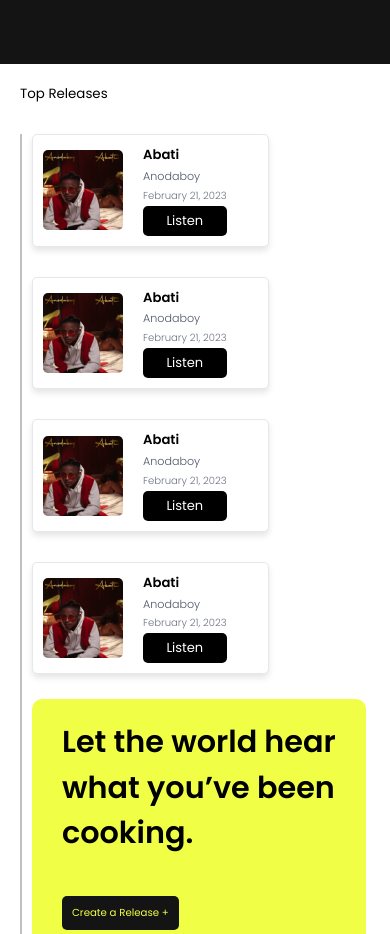
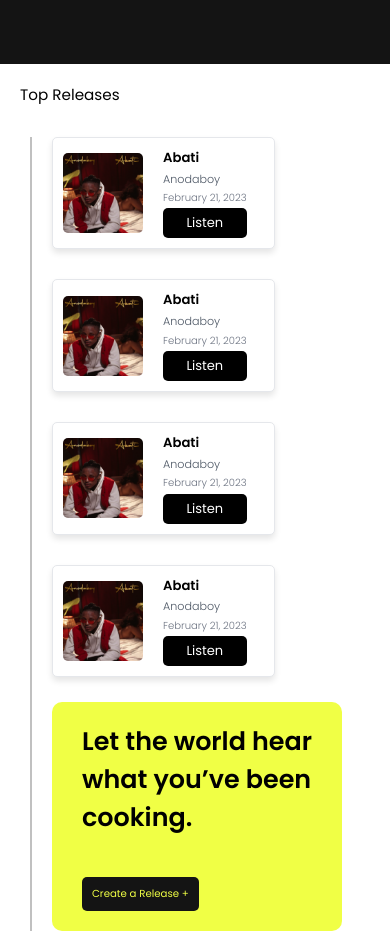
Before and after one commit to enochmakafui/Muskid-Test, a plain HTML site: page index.html in a window 390 px wide. Shown: the part 780-1714 px from the top of the page. Drawn offline with Linux system fonts and the light colour scheme.

Commit message:
fix text sizes

```diff
--- a/style.css
+++ b/style.css
@@ -173,8 +173,7 @@ img {
   transform: translateY(8rem);
 }
 .section h2 {
-  font-size: clamp(1.1rem, 0.677rem + 1.692vw, 2.2rem);
-  font-weight: 400;
+  font-size: clamp(1.5rem, 1rem + 1.333vw, 2.2rem);  font-weight: 400;
   margin-bottom: 2rem;
 }
 .section__content--music {
@@ -251,7 +250,7 @@ img {
   gap: 4rem;
 }
 .section__content--music--card p {
-  font-size: clamp(3rem, 2.286rem + 1.905vw, 4rem);
+  font-size: clamp(2.5rem, 1.429rem + 2.857vw, 4rem);
   font-weight: 700;
 }
 
@@ -453,7 +452,8 @@ img {
   }
   .section__content--music {
     grid-template-columns: 1fr;
-    padding-left: 1rem;
+    padding-left: 2rem;
+    margin-left: 1rem;
     gap: 2.5rem;
   }
 
```
